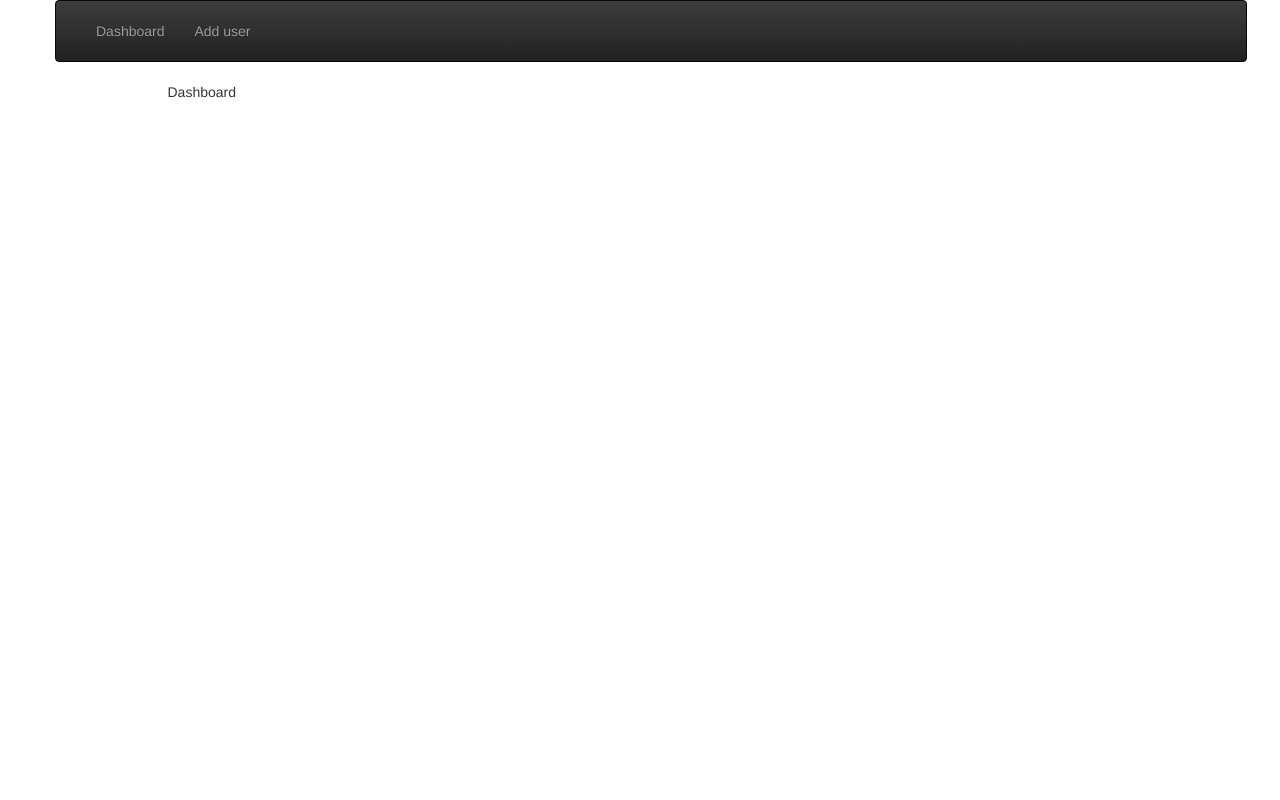
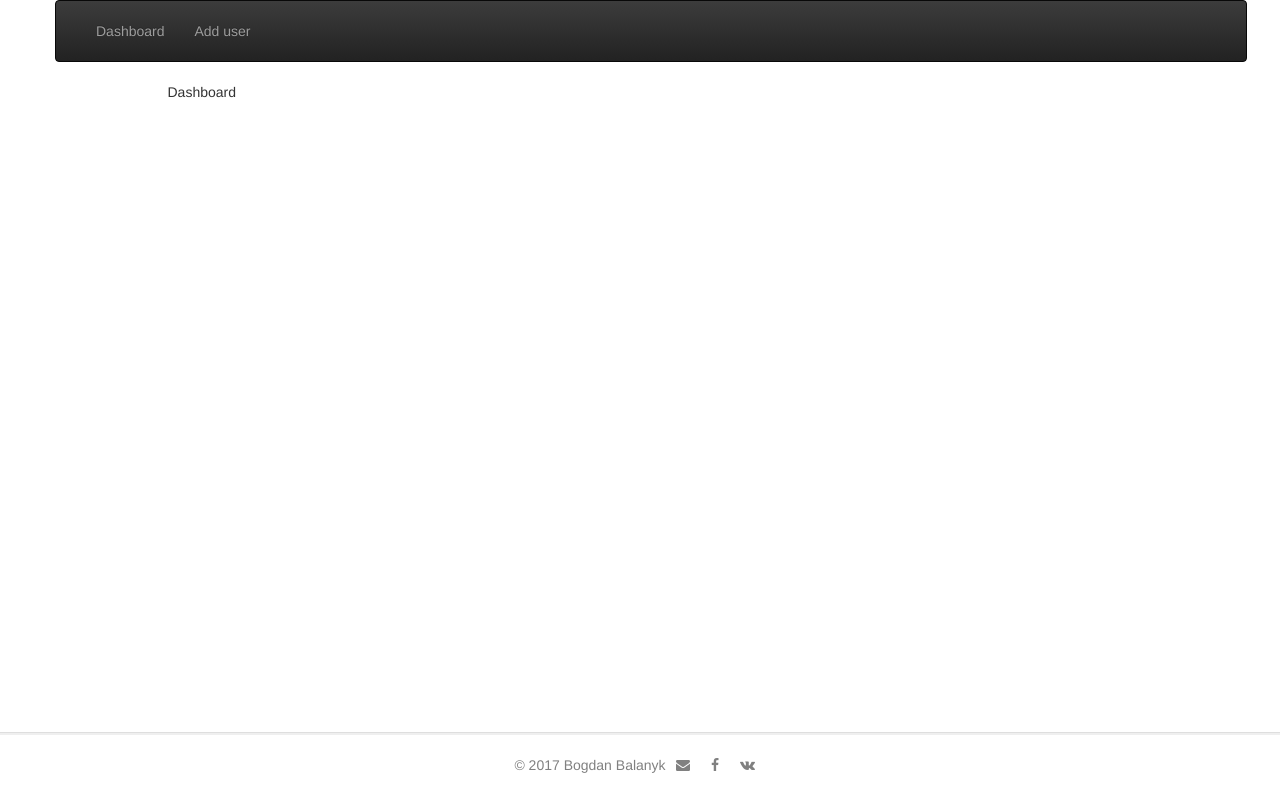
Before and after one commit to bodyk/UserSave, a React (Create React App) app in the folder ReactClient/react-user-client/: page / in a window 1280 px wide. Built offline with nearby package versions, Linux system fonts and the light colour scheme.

Commit message:
add footer

```diff
--- a/ReactClient/react-user-client/package.json
+++ b/ReactClient/react-user-client/package.json
@@ -4,12 +4,14 @@
   "private": true,
   "dependencies": {
     "bootstrap": "^3.3.7",
+    "font-awesome": "^4.7.0",
     "jquery": "^3.2.1",
     "mobx": "^3.3.0",
     "mobx-react": "^4.3.2",
     "react": "^16.0.0",
     "react-bootstrap": "^0.31.3",
     "react-dom": "^16.0.0",
+    "react-icons": "^2.2.5",
     "react-router": "^4.2.0",
     "react-router-dom": "^4.2.2",
     "react-scripts": "1.0.14",
--- a/ReactClient/react-user-client/src/App.js
+++ b/ReactClient/react-user-client/src/App.js
@@ -1,7 +1,5 @@
 import React, { Component } from 'react';
 import { Root } from './components/Root';
-import { User } from './components/User';
-import { Dashboard } from './components/Dashboard';
 import { Router, Route } from 'react-router';
 import { BrowserRouter } from 'react-router-dom';
 
--- /dev/null
+++ b/ReactClient/react-user-client/src/components/Footer.css
@@ -0,0 +1,60 @@
+.footer-wrapper {
+    width: auto;
+    max-width: 710px;
+    height: 45px;
+    margin: 0 auto;
+    background-color: white;
+}
+
+.separator-horiz {
+    margin-bottom: 20px;
+    height: 3px;
+    background-color: #DEDEDE;
+    border-bottom: 2px solid #EFEFEF;
+}
+
+.footer-container {
+    display: flex;
+    flex-direction: row;
+    flex-wrap: wrap;
+    justify-content: space-around;
+    align-items: center;
+    margin: auto auto;
+    width: 100%;
+    color: gray;
+}
+
+.footer-container p {
+    margin: 0;
+}
+
+.icons-container {
+    display: flex;
+    flex-direction: row;
+    justify-content: space-around;
+    align-items: center;
+    width: 100px;
+}
+
+.icons-container a {
+    text-decoration: none;
+    color: gray;
+}
+
+.contentContainer {
+    display: flex;
+    flex-direction: row;
+    justify-content: space-evenly;
+    align-items: center;
+}
+
+.ui.active.button.main {
+    width: 200px;
+    height: 41px;
+    background: #FF647A;
+    color: white;
+}
+
+.separator-horiz {
+    width: 100%;
+}
--- /dev/null
+++ b/ReactClient/react-user-client/src/components/Footer.js
@@ -0,0 +1,22 @@
+import React from 'react';
+import './Footer.css';
+
+export class Footer extends React.Component {
+    render() {
+        return (
+            <div className="footer-container fixed-bottom">
+                <div className="separator-horiz"></div>
+                <div className="footer-wrapper">
+                    <div className="footer-container">
+                        <p>&copy; 2017 Bogdan Balanyk</p>
+                        <div className="icons-container">
+                        <a href="mailto:bb@leobit.co"><i className="fa fa-envelope"></i></a>
+                        <a href="https://www.facebook.com/balanyk.bv"><i className="fa fa-facebook"></i></a>
+                        <a href="https://vk.com/id151666199"><i className="fa fa-vk"></i></a>
+                        </div>
+                    </div>
+                </div>
+            </div>
+        );
+    }
+}
--- a/ReactClient/react-user-client/src/components/Root.js
+++ b/ReactClient/react-user-client/src/components/Root.js
@@ -1,6 +1,7 @@
 import React, { Component } from 'react';
 import { Header } from './menu/Header';
 import { Main } from './Main';
+import { Footer } from './Footer';
 
 export class Root extends Component {
   constructor(props) {
@@ -22,6 +23,9 @@ export class Root extends Component {
               <Main />
             </div>
           </div>
+          <div className="col-xs-10 col-xs-offset-1">
+            <Footer/>
+          </div>
         </div>
       </div>
     );
--- a/ReactClient/react-user-client/src/components/menu/Header.js
+++ b/ReactClient/react-user-client/src/components/menu/Header.js
@@ -1,7 +1,7 @@
 import React from 'react';
 import { Menu } from './Menu';
+import PropTypes from 'prop-types';
 import './Header.css';
-import PropTypes from 'prop-types';
 
 export class Header extends React.Component {
     render() {
--- a/ReactClient/react-user-client/src/index.js
+++ b/ReactClient/react-user-client/src/index.js
@@ -5,6 +5,7 @@ import App from './App';
 import registerServiceWorker from './registerServiceWorker';
 import 'bootstrap/dist/css/bootstrap.css';
 import 'bootstrap/dist/css/bootstrap-theme.css';
+import '../node_modules/font-awesome/css/font-awesome.min.css';
 
 ReactDOM.render(<App />, document.getElementById('root'));
 registerServiceWorker();
```
